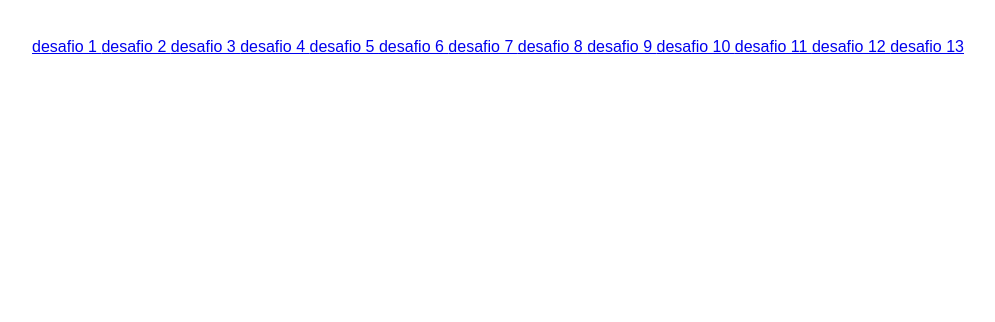
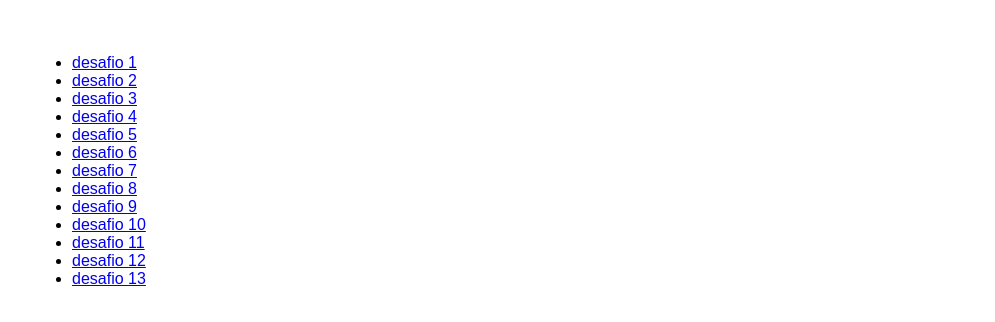
Before and after one commit to Keviny1234/131, a plain HTML site: page index.html in a window 1280 px wide. Shown: the whole page, without its empty margins (6-1001 px from the left). Drawn offline with Linux system fonts and the light colour scheme.

Commit message:
Update index.html

```diff
--- a/index.html
+++ b/index.html
@@ -12,19 +12,20 @@
         body { font: 12pt Arial; font-size: 12pt; padding: 30px; flex-direction: column; }
     </style>
 
-    <a href="indexanob.html"> desafio 1 </a>
-    <a href="indexantesd.html"> desafio 2 </a>
-    <a href="indexbascara.html"> desafio 3 </a>
-    <a href="indexboasv.html"> desafio 4 </a>
-    <a href="indexmedida.html"> desafio 5 </a>
-    <a href="indexmoeda.html"> desafio 6 </a>
-    <a href="indextemper.html"> desafio 7 </a>
-    <a href="indexdesconto.html"> desafio 8 </a>
-    <a href="indexmsg.html"> desafio 9 </a>
-    <a href="indexpreco.html"> desafio 10 </a>
-    <a href="indexreajuste.html"> desafio 11 </a>
-    <a href="indexaluno.html"> desafio 12 </a>
-    <a href="indextroco.html"> desafio 13 </a>
-
+    <ul>
+        <li><a href="indexanob.html"> desafio 1 </a></li>
+    <li><a href="indexantesd.html"> desafio 2 </a></li>
+    <li><a href="indexbascara.html"> desafio 3 </a></li>
+    <li><a href="indexboasv.html"> desafio 4 </a></li>
+    <li><a href="indexmedida.html"> desafio 5 </a></li>
+    <li><a href="indexmoeda.html"> desafio 6 </a></li>
+    <li><a href="indextemper.html"> desafio 7 </a></li>
+    <li><a href="indexdesconto.html"> desafio 8 </a></li>
+    <li><a href="indexmsg.html"> desafio 9 </a></li>
+    <li><a href="indexpreco.html"> desafio 10 </a></li>
+    <li><a href="indexreajuste.html"> desafio 11 </a></li>
+    <li><a href="indexaluno.html"> desafio 12 </a></li>
+    <li><a href="indextroco.html"> desafio 13 </a></li>
+    </ul>
 </body>
 </html>
```
